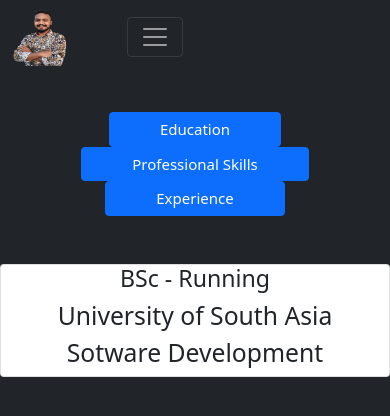
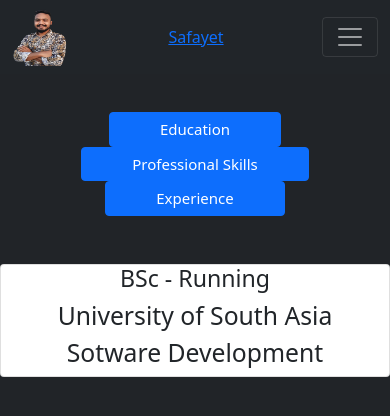
Before and after one commit to safayet404/portfolio, a React (Create React App) app: page /#/resume in a window 390 px wide. Shown: the top 416 px of the page. Built offline with nearby package versions, Linux system fonts and the light colour scheme.

Commit message:
nav bar disappear problem solved

```diff
--- a/src/assets/css/responsive.css
+++ b/src/assets/css/responsive.css
@@ -92,7 +92,7 @@
     .input-field{ height: 45px; }
     .iconBox2{font-size: 12px !important; height: 30px !important; line-height: 30px !important;  width: 30px !important;  margin-bottom: 30px !important;  }
     .logoImg{  height: 58px !important;   width: 58px !important;}
-    .navTitle{ font-size: 16px !important;  margin-left:  -2000000000000px !important;}
+    .navTitle{ font-size: 16px !important; }
     .navItem{  padding: 12px 15px !important; font-size: 12px !important; }
     .buyNow{ padding: 10px 20px !important; }
     .footer-text{ font-size: 12px !important; margin-top: 30px !important; }
```
